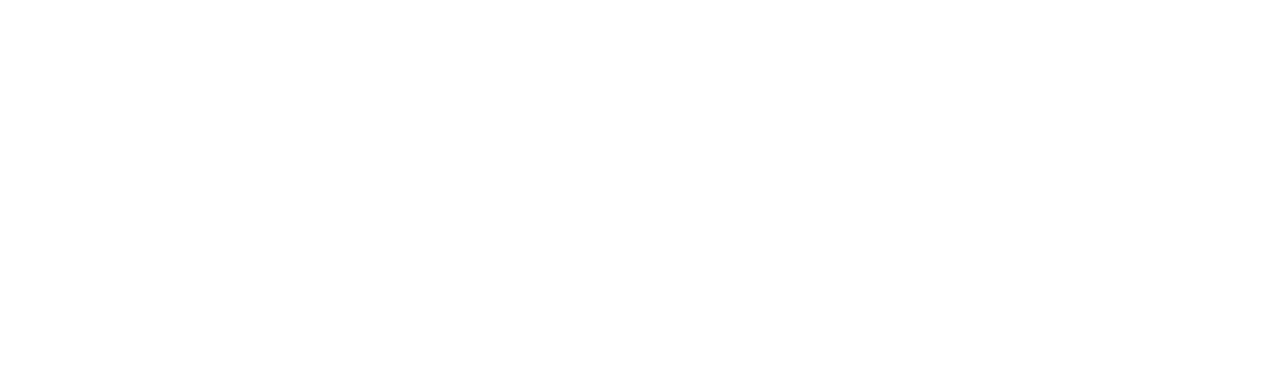
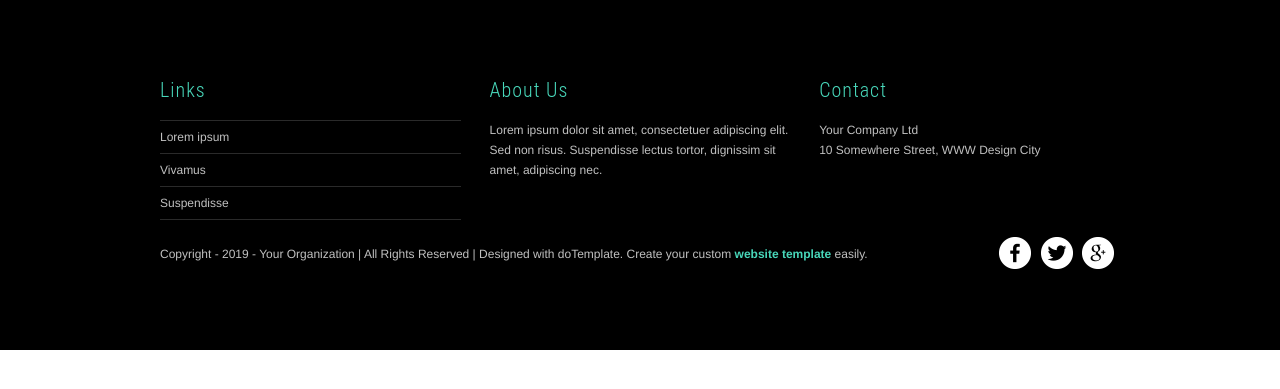
Before and after one commit to Manav225/Online-Enrollment-Website, a PHP site: page / in a window 1280 px wide. Before the commit the part shown is empty. Shown: the top 389 px of the page. Run offline with PHP 8.4, Linux system fonts and the light colour scheme.

Commit message:
Added footer

```diff
--- a/index.php
+++ b/index.php
@@ -4,9 +4,20 @@
     <meta charset="UTF-8">
     <meta name="viewport" content="width=device-width, initial-scale=1.0">
     <meta http-equiv="X-UA-Compatible" content="ie=edge">
-    <title>School - Home</title>
+    <title>Taguig Integrated School - Home</title>
+    <!-- Styles -->
+    <link rel="stylesheet" href="styles/main.css">
+    <link rel="stylesheet" href="styles/footer.css">
+    <!-- Fonts -->
 </head>
 <body>
 
+
+
+
+    <?php
+        include_once "layouts/footer.php";
+    ?>
+
 </body>
 </html>
--- /dev/null
+++ b/layouts/footer.php
@@ -0,0 +1,56 @@
+<footer id="footer">
+      <div class="bg"></div>
+      <div class="content">
+        <div class="group">
+          <div class="col span_1_of_3">
+            <h2>Links</h2>
+            <div class="vmenu">
+              <ul>
+                <li>
+                  <a href="#">Lorem ipsum</a>
+                </li>
+                <li>
+                  <a href="#">Vivamus</a>
+                </li>
+                <li>
+                  <a href="#">Suspendisse</a>
+                </li>
+              </ul>
+            </div>
+          </div>
+          <div class="col span_1_of_3">
+            <h2>About Us</h2>
+            <p>Lorem ipsum dolor sit amet, consectetuer adipiscing elit. Sed non risus. Suspendisse lectus tortor, dignissim sit amet, adipiscing nec.</p>
+          </div>
+          <div class="col span_1_of_3">
+            <h2>Contact</h2>
+            <p>Your Company Ltd
+              <br /> 10 Somewhere Street, WWW Design City
+              <br />
+            </p>
+          </div>
+        </div>
+        <div class="clear"></div>
+        <div class="baseline">
+          <div style="float:left;margin-top:7px">
+            <p>
+              <!-- Update your organization copyright --> Copyright - 2019 - Your Organization | All Rights Reserved |
+              <!-- This template is free. In respect with copyright, please keep this credit link visible and unmodified (except for translation purposes) --> Designed with doTemplate. Create your custom
+              <a href="http://www.dotemplate.com">website template</a> easily.
+            </p>
+          </div>
+          <ul class="social-links" style="float:right">
+            <li>
+              <a href="#" rel="nofollow" style="background-image:url('./images/facebook.png')" title="Be a fan on Facebook"></a>
+            </li>
+            <li>
+              <a href="#" rel="nofollow" style="background-image:url('./images/twitter.png')" title="Follow us on Twitter"></a>
+            </li>
+            <li>
+              <a href="#" style="background-image:url('./images/googleplus.png')" title="Circle us on Google+"></a>
+            </li>
+          </ul>
+          <div class="clear"></div>
+        </div>
+      </div>
+</footer>
--- /dev/null
+++ b/styles/footer.css
@@ -0,0 +1,128 @@
+#footer {
+	position:relative;
+	width:100%;
+	min-height:350px;
+	overflow-y:hidden;
+	background-color:#000000;
+	background-image:none;
+	background-repeat:repeat-all;
+	color:#c0c0c0;
+	font-family:Helvetica, Arial, sans-serif;
+	font-size:12px;
+	font-style:normal;
+	text-transform:normal;
+}
+
+#footer div.baseline {
+	margin:50px 0 30px 0;
+}
+
+#footer .content h2 {
+	margin:20px 0 20px 0;
+}
+
+#footer .social-links {
+	text-align:right;
+	list-style:none outside none;
+}
+
+#footer ul.social-links li {
+	display:inline-block;
+	border:none;
+}
+
+#footer ul.social-links li a {
+	display:block;
+	height:33px;
+	margin-right:5px;
+	text-indent:-9999px;
+	width:33px;
+	background-repeat:no-repeat;
+}
+
+#footer .content .col {
+	display:block;
+	float:left;
+	margin:1% 0 1% 3%;
+	width:31.33%;
+}
+
+#footer .content .col:first-child {
+	margin-left:0;
+}
+
+#footer > .bg {
+	display:none;
+	background-image:none;
+}
+
+#footer p, #footer div, #footer td {
+	line-height:20px;
+	letter-spacing:normal;
+}
+
+#footer h1, #footer h2, #footer h3, #footer h4, #footer h5, #footer h6 {
+	line-height:1em;
+}
+
+#footer p a:link, #footer p a:visited {
+	font-weight:bold;
+	color:#48d7ba;
+	text-decoration:none;
+}
+
+#footer p a:hover {
+	color:#f20d3e;
+}
+
+#footer h2, #footer h2 a:link, #footer h2 a:visited {
+	font-family:'Roboto Condensed', sans-serif;
+	color:#48d7ba;
+	font-size:20px;
+	font-weight:300;
+	font-style:book;
+	text-transform:none;
+	letter-spacing:1px;
+}
+
+#footer h2 {
+	background-color:transparent;
+	background-repeat:no-repeat;
+	background-image:none;
+	text-shadow:none;
+	border:0;
+	padding:0px;
+}
+
+#footer .content {
+	position:relative;
+	width:960px;
+	margin:0 auto;
+}
+
+#footer .vmenu ul {
+	list-style:none;
+	text-align:left;
+	margin:7px 0px 8px 0px;
+	padding:0;
+	text-decoration:none;
+	border-top:1px solid #2a2a2a;
+}
+
+#footer .vmenu ul li {
+	list-style:none;
+	padding:6px 0 6px 0px;
+	margin:0;
+	border-bottom:1px solid #2a2a2a;
+}
+
+#footer .vmenu ul li a:link, #footer .vmenu ul li a:visited {
+	text-decoration:none;
+	color:#c0c0c0;
+	font-family:Helvetica, Arial, sans-serif;
+	font-size:12px;
+	font-style:normal;
+	font-weight:normal;
+	letter-spacing:normal;
+	text-transform:normal;
+}
--- /dev/null
+++ b/styles/main.css
@@ -0,0 +1,9 @@
+*{
+    padding: 0;
+    margin: 0;
+    box-sizing: border-box;
+}
+
+body,html{
+
+}
```
Also changed, not shown: images/facebook.png (added), images/googleplus.png (added), images/logo.png (added), images/twitter.png (added).
